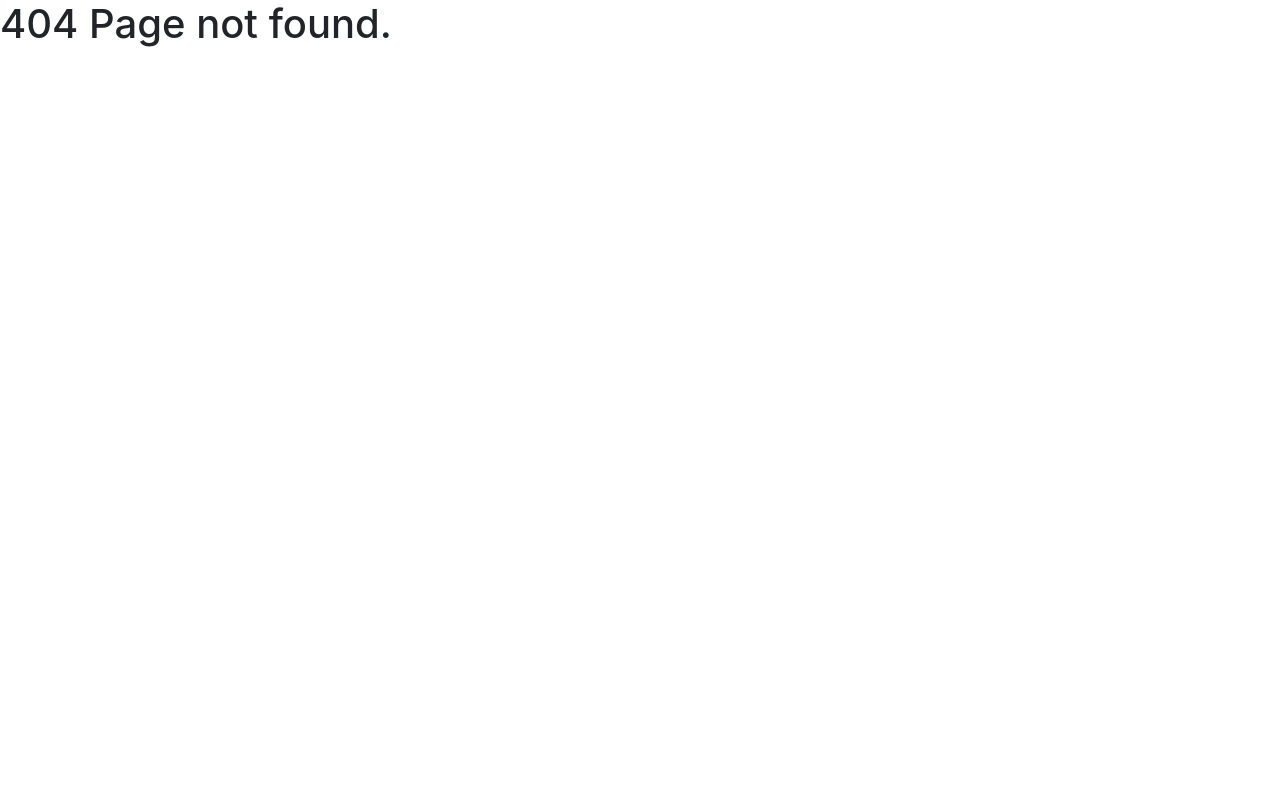
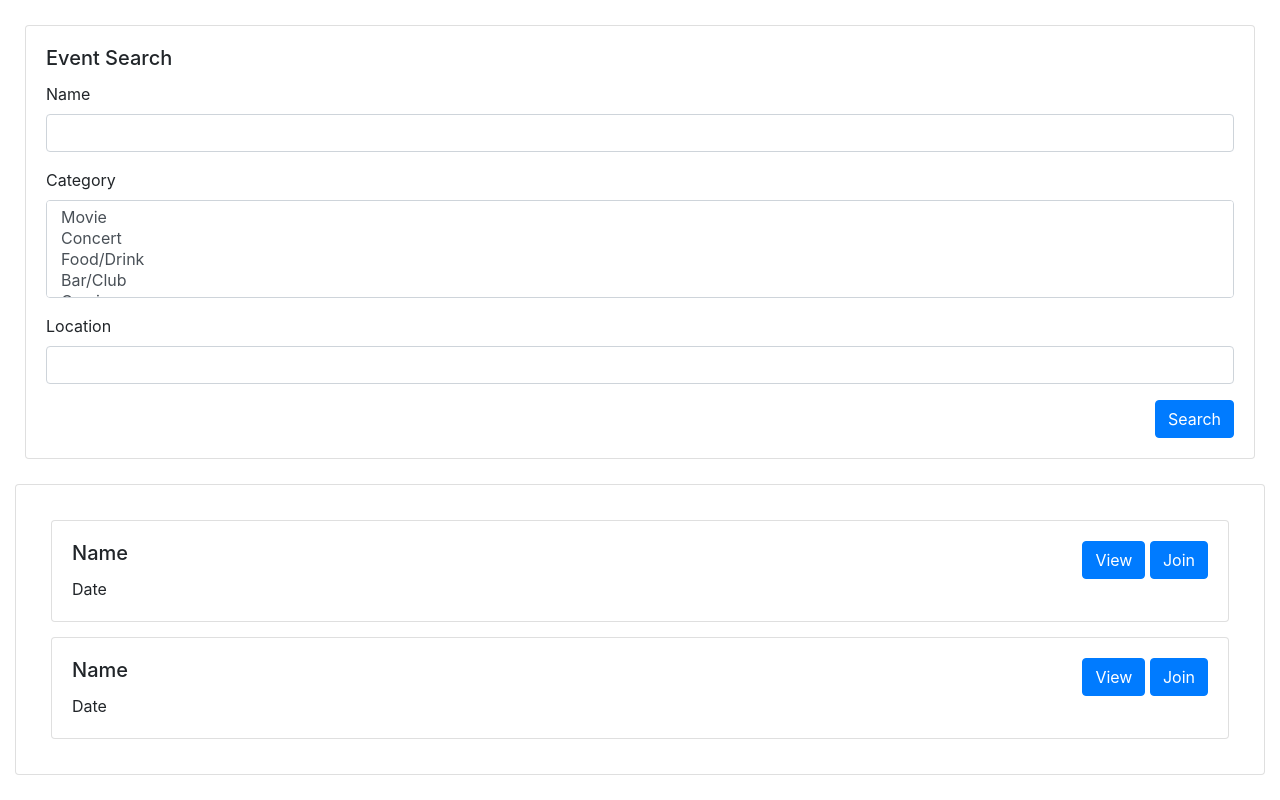
Before and after one commit to thejihongjin/22-Project-3, a React (Create React App) app in the folder client/: page /search in a window 1280 px wide. Before the commit this address had no page. Built offline with nearby package versions, Linux system fonts and the light colour scheme.

Commit message:
mocked up User Review and Search Event pages

```diff
--- a/client/src/App.js
+++ b/client/src/App.js
@@ -1,12 +1,13 @@
 import React, { Component } from "react";
 import { BrowserRouter as Router, Route, Switch } from "react-router-dom";
 import Loading from "./components/Loading";
-const User = React.lazy(() => import("./pages/User"));
-const CreateEvent = React.lazy(() => import("./pages/CreateEvent"));
 const About = React.lazy(() => import("./pages/About"));
 const Register = React.lazy(() => import("./pages/Register"));
 const SignIn = React.lazy(() => import("./pages/SignIn"));
+const User = React.lazy(() => import("./pages/User"));
+const CreateEvent = React.lazy(() => import("./pages/CreateEvent"));
 const UserReview = React.lazy(() => import("./pages/UserReview"));
+const SearchEvent = React.lazy(() => import("./pages/SearchEvent"));
 
 class App extends Component {
   render() {
@@ -17,11 +18,12 @@ class App extends Component {
             {" "}
             <Route exact path="/" component={About} />
             <Route exact path="/about" component={About} />
+            <Route exact path="/register" component={Register} />
+            <Route exact path="/signin" component={SignIn} />
             <Route exact path="/user" component={User} />
             <Route exact path="/create" component={CreateEvent} />
-            <Route exact path="/register" component={Register} />
-            <Route exact path="/signin" component={SignIn} />
             <Route exact path="/review" component={UserReview} />
+            <Route exact path="/search" component={SearchEvent} />
             <Route render={() => <h1>404 Page not found.</h1>} />
           </Switch>
         </React.Suspense>
--- a/client/src/pages/Register.js
+++ b/client/src/pages/Register.js
@@ -11,7 +11,7 @@ function Register(props) {
           <Form.Control type="text" placeholder="Username" />
         </Form.Group>
         <Form.Group controlId="newemail">
-          <Form.Label>Password:</Form.Label>
+          <Form.Label>Email:</Form.Label>
           <Form.Control type="email" placeholder="Email" />
         </Form.Group>
         <Form.Group controlId="newPass">
--- /dev/null
+++ b/client/src/pages/SearchEvent.js
@@ -0,0 +1,80 @@
+import React, { Component } from 'react';
+import Card from "react-bootstrap/Card";
+import Form from "react-bootstrap/Form";
+import Button from "react-bootstrap/Button";
+
+
+
+class SearchEvent extends Component {
+    cardStyle = {
+        margin: "15px"
+    }
+
+    render() {
+        return (
+            <div style={{ margin: "0 auto" }}>
+                {/* navbar - HOME/OTHER NAV LINKS */}
+                {/* search bar - event name, category, time frame, distance (google api) */}
+                <Card style={{ margin: "25px" }}>
+                    <Card.Body>
+                        <Card.Title>Event Search</Card.Title>
+                        <Form>
+                            <Form.Group controlId="exampleForm.ControlInput1">
+                                <Form.Label>Name</Form.Label>
+                                <Form.Control type="text" />
+                            </Form.Group>
+                            <Form.Group controlId="exampleForm.ControlSelect2">
+                                <Form.Label>Category</Form.Label>
+                                <Form.Control as="select" multiple>
+                                    <option>Movie</option>
+                                    <option>Concert</option>
+                                    <option>Food/Drink</option>
+                                    <option>Bar/Club</option>
+                                    <option>Gaming</option>
+                                    <option>Coding</option>
+                                    <option>Party</option>
+                                    <option>Conversation</option>
+                                    <option>Other</option>
+                                </Form.Control>
+                            </Form.Group>
+                            <Form.Group controlId="exampleForm.ControlTextarea1">
+                                <Form.Label>Location</Form.Label> {/* need to link google api */}
+                                <Form.Control type="text" />
+                            </Form.Group>
+                            {/* ADD TIME RANGE */}
+                            <Button className="float-right">Search</Button>
+                        </Form>
+                    </Card.Body>
+                </Card>
+                {/* map over events meeting parameters in cards - look into pagination */}
+
+                {/* div holding searched events? */}
+
+                <Card style={this.cardStyle}>
+                    <Card.Body>
+                        <Card style={this.cardStyle}>
+                            <Card.Body>
+                                <div className="float-right">
+                                    <Button>View</Button> <Button>Join</Button>
+                                </div>
+                                <Card.Title>Name</Card.Title>
+                                <Card.Text>Date</Card.Text>
+                            </Card.Body>
+                        </Card>
+                        <Card style={this.cardStyle}>
+                            <Card.Body>
+                                <div className="float-right">
+                                    <Button>View</Button> <Button>Join</Button>
+                                </div>
+                                <Card.Title>Name</Card.Title>
+                                <Card.Text>Date</Card.Text>
+                            </Card.Body>
+                        </Card>
+                    </Card.Body>
+                </Card>
+            </div>
+        )
+    }
+}
+
+export default SearchEvent;
--- a/client/src/pages/UserReview.js
+++ b/client/src/pages/UserReview.js
@@ -5,12 +5,6 @@ import Form from "react-bootstrap/Form";
 
 
 class UserReview extends Component {
-    state = {
-        user: "",
-        attendees: [],
-        reviews: ""
-    }
-
     jumbotronStyle = {
         textAlign: "center",
         margin: "25px"
@@ -35,7 +29,7 @@ class UserReview extends Component {
                         <Card.Title>User1</Card.Title>
                         <Card.Text>Rating bar</Card.Text>
                         <Form>
-                            <Form.Group controlId="formBookSearch">
+                            <Form.Group controlId="formUserReview">
                                 <Form.Label>Comments</Form.Label>
                                 <Form.Control as="textarea" rows="3" name="userIdComment"/>
                             </Form.Group>
@@ -47,7 +41,7 @@ class UserReview extends Component {
                         <Card.Title>User2</Card.Title>
                         <Card.Text>Rating bar</Card.Text>
                         <Form>
-                            <Form.Group controlId="formBookSearch">
+                            <Form.Group controlId="formUserReview">
                                 <Form.Label>Comments</Form.Label>
                                 <Form.Control as="textarea" rows="3" name="userIdComment"/>
                             </Form.Group>
@@ -59,7 +53,7 @@ class UserReview extends Component {
                         <Card.Title>User3</Card.Title>
                         <Card.Text>Rating bar</Card.Text>
                         <Form>
-                            <Form.Group controlId="formBookSearch">
+                            <Form.Group controlId="formUserReview">
                                 <Form.Label>Comments</Form.Label>
                                 <Form.Control as="textarea" rows="3" name="userIdComment"/>
                             </Form.Group>
```
